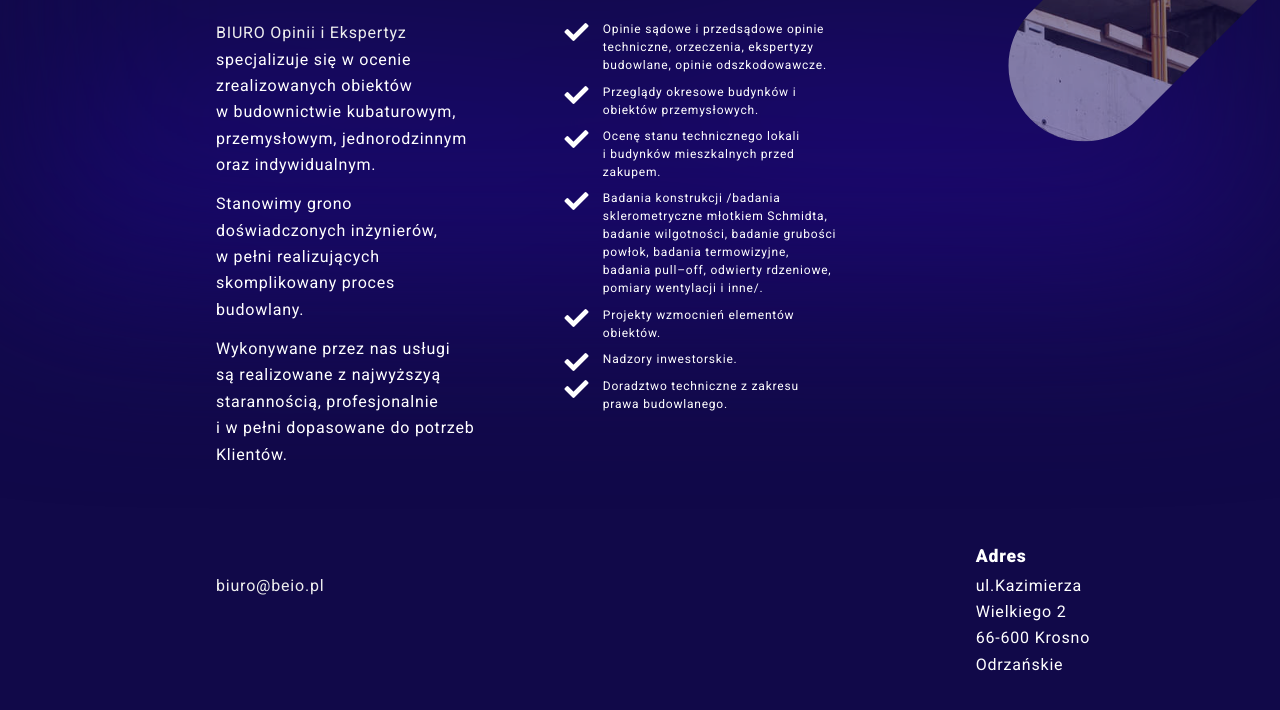
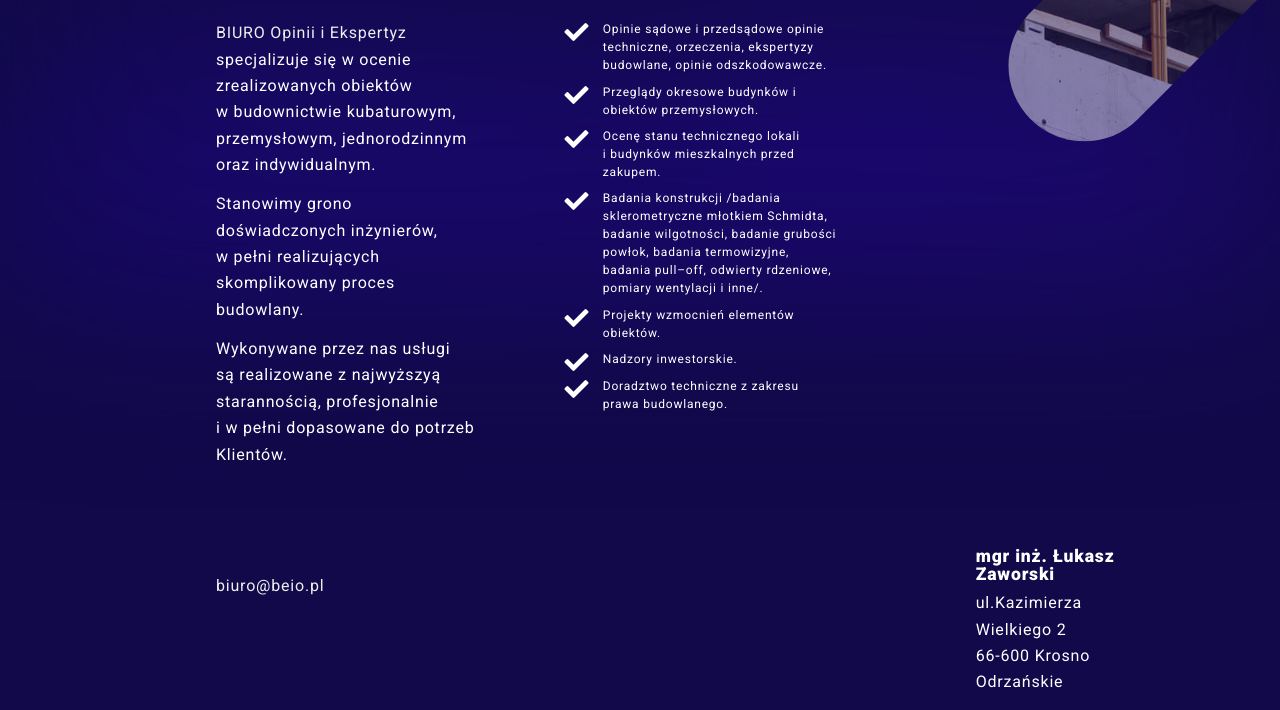
Before and after one commit to RoboWeb/Simple-Pages-Skeleton, a website: page index.html in a window 1280 px wide. Shown: the part 531-1241 px from the top of the page. Drawn offline with Linux system fonts and the light colour scheme; animation ran at ten frames a second.

Commit message:
Added name and lastname

```diff
--- a/index.html
+++ b/index.html
@@ -88,7 +88,7 @@
 			</div>
 			<div class="3u$ 6u$(large) 10u$(xsmall) -1u(xsmall)">
 				<div class="address">
-					<h4>Adres</h4>
+					<h4>mgr inż. Łukasz Zaworski</h4>
 					<p>ul.Kazimierza Wielkiego 2<br />
 						66-600 Krosno Odrzańskie</p>
 				</div>
```
